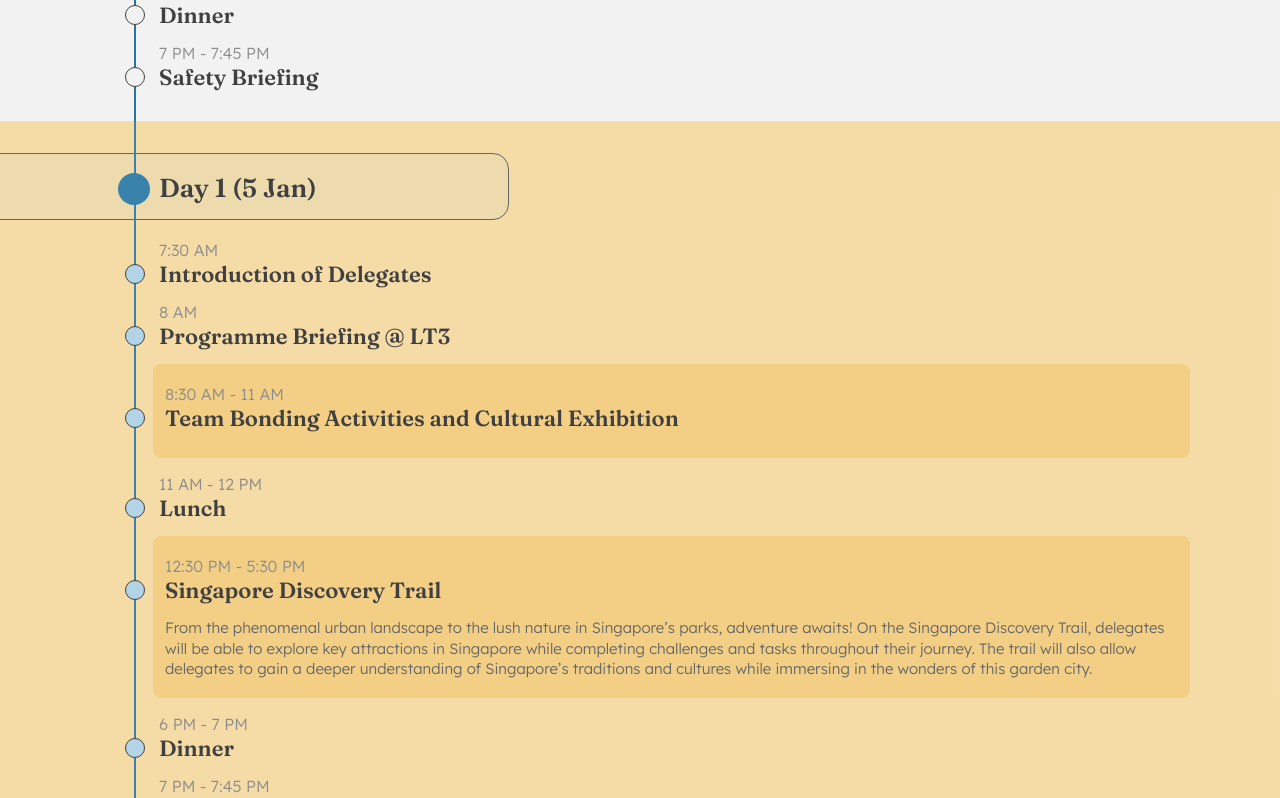
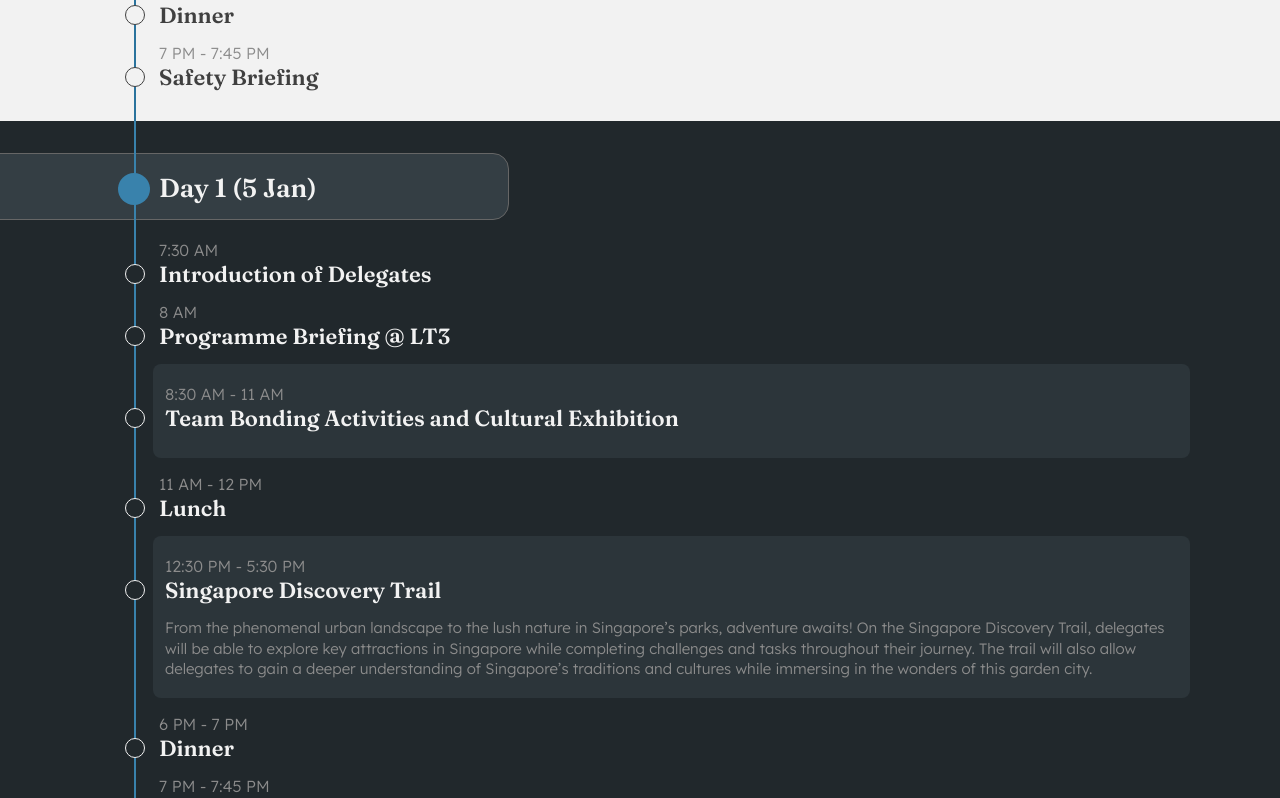
Before and after one commit to isyfmnp/isyf26, a Nuxt app: page /programme in a window 1280 px wide. Shown: the part 2100-2898 px from the top of the page. Built offline with nearby package versions, Linux system fonts and the light colour scheme.

Commit message:
revert programme page colours

```diff
--- a/pages/programme.vue
+++ b/pages/programme.vue
@@ -139,10 +139,10 @@ ul {
 }
 
 .event-day:nth-of-type(even) {
-  --fg: var(--gray-800);
-  --fg-2: var(--gray-500);
-  --bg: var(--primary-200);
-  --bg-2: hsla(var(--gold-hsla), 0.325);
+  --fg: var(--gray-100);
+  --fg-2: var(--gray-400);
+  --bg: var(--primary-900);
+  --bg-2: var(--primary-800);
   --cl: var(--primary-400);
 }
 
@@ -151,7 +151,7 @@ ul {
   z-index: -50;
   position: absolute;
   inset: 0;
-  background-color: hsla(var(--yellow-hsla), 0.60);
+  background-color: var(--primary-900);
 }
 
 .event-details {
```
